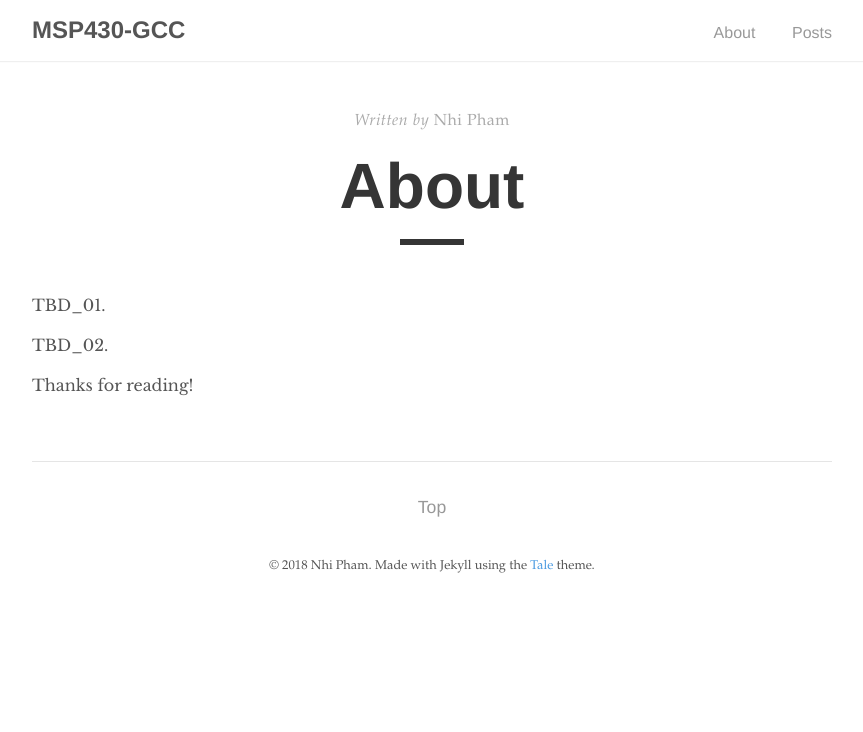
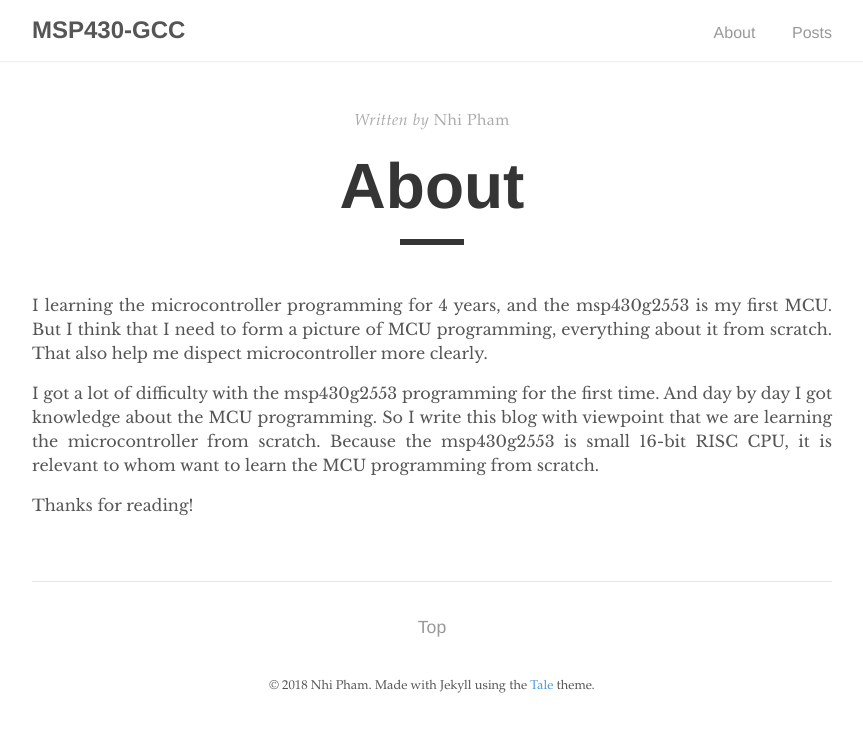
Before and after one commit to nhivp/msp430-gcc, a Jekyll site: the page built from docs/about.md, in a window 1280 px wide. Shown: the top 732 px of the page, without its empty margins (208-1071 px from the left). Built offline with Jekyll 4.4.1, drawn with Linux system fonts in a browser that asks for light colours.

Commit message:
Create About post

```diff
--- a/docs/about.md
+++ b/docs/about.md
@@ -5,8 +5,8 @@ author: "Nhi Pham"
 permalink: /about/
 ---
 
-TBD_01.
+I learning the microcontroller programming for 4 years, and the msp430g2553 is my first MCU. But I think that I need to form a picture of MCU programming, everything about it from scratch. That also help me dispect microcontroller more clearly.
 
-TBD_02.
+I got a lot of difficulty with the msp430g2553 programming for the first time. And day by day I got knowledge about the MCU programming. So I write this blog with viewpoint that we are learning the microcontroller from scratch. Because the msp430g2553 is small 16-bit RISC CPU, it is relevant to whom want to learn the MCU programming from scratch.
 
 Thanks for reading!
```
